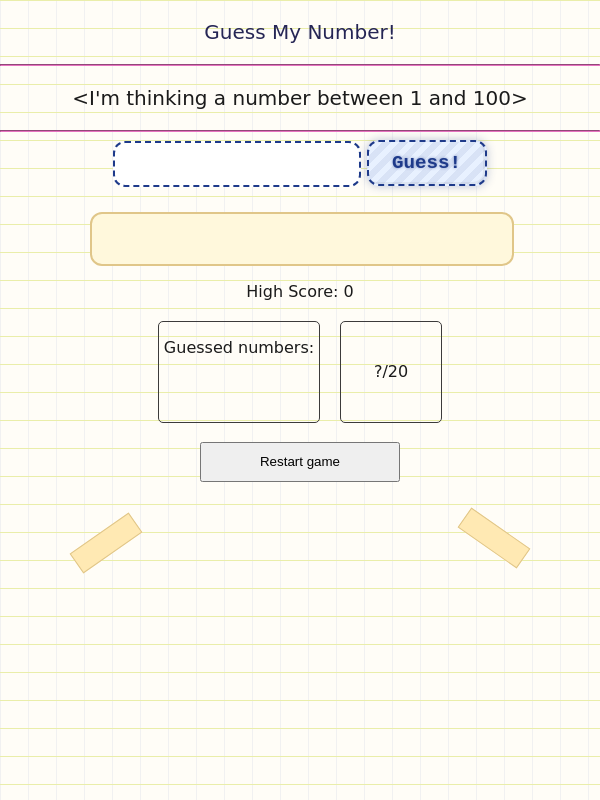
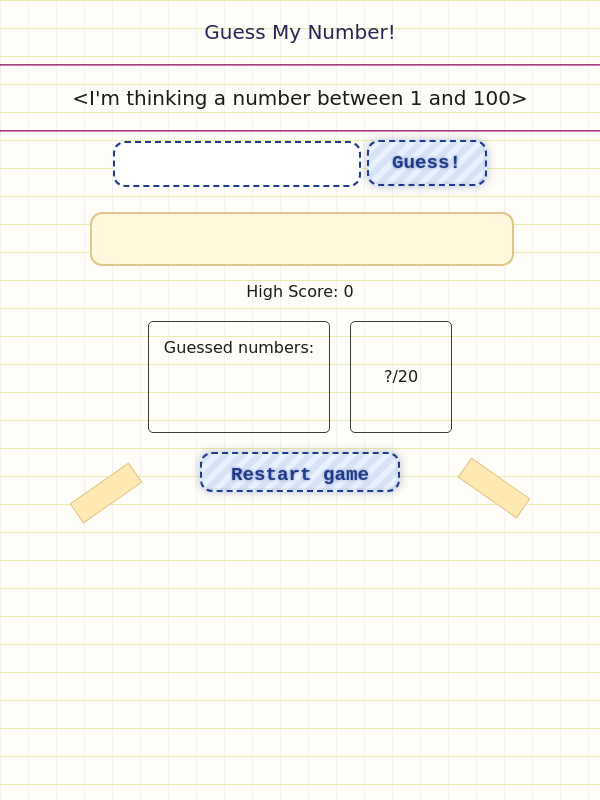
Before and after one commit to kavyashreekabilan007/guess-the-number, an Electron app: page index.html in a window 600 px wide. Drawn offline with Linux system fonts and the light colour scheme; a web font is replaced by a local one.

Commit message:
done some logical changes and styles restart button

```diff
--- a/guess.js
+++ b/guess.js
@@ -6,27 +6,40 @@ let randomNumber = Math.floor(Math.random() * 100) + 1;
 function guessTheNumber() {
     let guessedNumber = Number(document.getElementById("guessedNumber").value);// Get the guessed number from the input field
     let clue;
-    score++;//****count the first attempt as well******
+
     document.getElementById("numberOfGuesses").innerHTML = score;
+
+    if (score >= 20) {
+        clue = "you are out of guesses, Try Again"
+        document.getElementById("clue").innerHTML = clue;
+        return;
+    }
+
+    score++; // Only increment if less than 20//****count the first attempt as well******
     guessedNumberList.push(guessedNumber);
     document.getElementById("guessedNumbers").innerHTML = guessedNumberList.join(" , ");
+
     if (guessedNumber === randomNumber) {
         clue = "Congratulations! You guessed the number!";
         document.getElementById("clue").innerHTML = clue;
         if (score < highscore) {
             highscore = score;
             document.getElementById("highscore").innerHTML = highscore;
+
         }
         return;//stopping user to guess after winning the game
     }
     else if (guessedNumber < randomNumber) {
         clue = "higher";
         document.getElementById("clue").innerHTML = clue;
+        document.getElementById("guessedNumber").value = "";
     }
     else {
         clue = "lower";
         document.getElementById("clue").innerHTML = clue;
+        document.getElementById("guessedNumber").value = "";
     }
+
 
 }
 function again() {
--- a/style.css
+++ b/style.css
@@ -77,7 +77,7 @@ hr {
     position: absolute;
     transform: rotate(-35deg);
 
-    bottom: 245px;
+    bottom: 295px;
     z-index: 2;
     left: 70px;
 }
@@ -92,14 +92,16 @@ hr {
     transform: rotate(35deg);
     z-index: 2;
     right: 70px;
-    bottom: 250px;
+    bottom: 300px;
 }
 
 #box {
-    height: 100px;
-    width: 160px;
+    height: 110px;
+    width: 180px;
     border: 1px solid rgb(60, 59, 59);
     border-radius: 5px;
+
+
 }
 
 .container {
@@ -116,7 +118,7 @@ hr {
 }
 
 #box2 {
-    height: 100px;
+    height: 110px;
     width: 100px;
     border: 1px solid rgb(60, 59, 59);
     border-radius: 5px;
@@ -124,9 +126,27 @@ hr {
     justify-content: center;
     /* horizontal center */
     align-items: center;
+
 }
 
 #restart-button {
     height: 40px;
     width: 200px;
+    background: #e8f1ff;
+    border: 2px dashed #1e3a8a;
+    border-radius: 12px;
+    padding: 10px 18px;
+    color: #1e3a8a;
+    font-weight: bold;
+    font-family: 'Patric Hand', 'Courier New', monospace;
+    font-size: 1.2rem;
+    cursor: pointer;
+    position: relative;
+    transition: all 0.1s ease;
+    text-shadow: 0 0 3px rgba(30, 58, 138, 0.5);
+    box-shadow:
+        inset -2px -2px 0 rgba(0, 0, 0, 0.05),
+        0 0 10px rgba(30, 58, 138, 0.3);
+    background-image: repeating-linear-gradient(-45deg, rgba(30, 58, 138, 0.08) 0 6px,
+            transparent 6px 12px);
 }
```
Also changed, not shown: index.html (+1 -1 lines).
